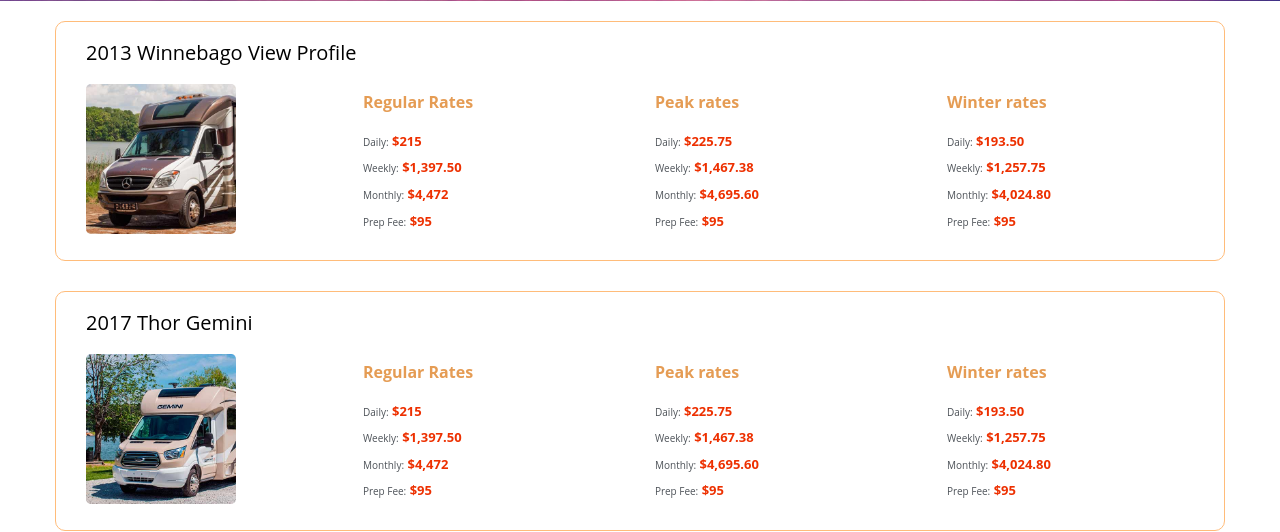
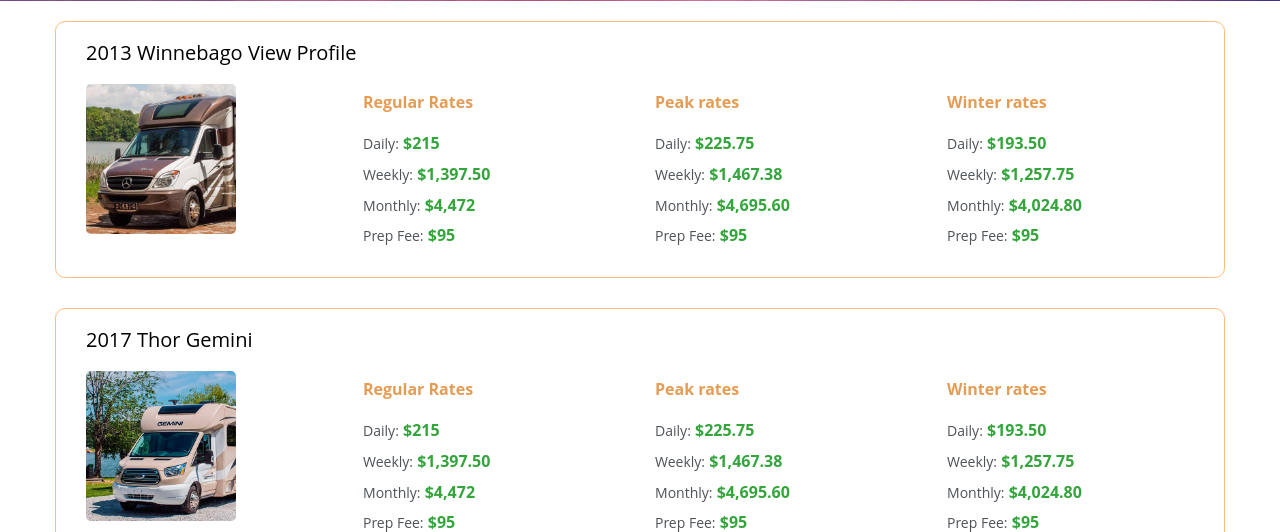
Before and after one commit to prodocik/GMCWebPhp, a PHP site: page /pricing in a window 1280 px wide. Shown: the part 377-909 px from the top of the page. Run offline with PHP 8.4, Linux system fonts and the light colour scheme; some web fonts are replaced.

Commit message:
pricings styles
fixes

```diff
--- a/assets.php
+++ b/assets.php
@@ -11,7 +11,7 @@
 <link href="css/fonts.css" rel="stylesheet" />
 <link href="slick/slick.css" rel="stylesheet" />
 <link rel="stylesheet" href="css/faqEngine.css"> <!-- Resource style -->
-<link href="css/style.css?version=2" rel="stylesheet" />
+<link href="css/style.css?version=3" rel="stylesheet" />
 <script src="js/jquery.min.js"></script>
 <script src="js/bootstrap.min.js"></script>
 <script type="text/javascript" src="slick/slick.min.js"></script>
--- a/css/style.css
+++ b/css/style.css
@@ -321,12 +321,13 @@
 .pricing-item ul li {
     list-style: none;
     margin-top: 8px;
+    font-size: 14px;
 }
 
 .pricing-item ul li span {
-    color: #ed3000;
+    color: #33a53b;
     font-weight: bold;
-    font-size: 13px;
+    font-size: 16px;
 }
 
 .disclaimer p {
```
Also changed, not shown: 1 other file.
